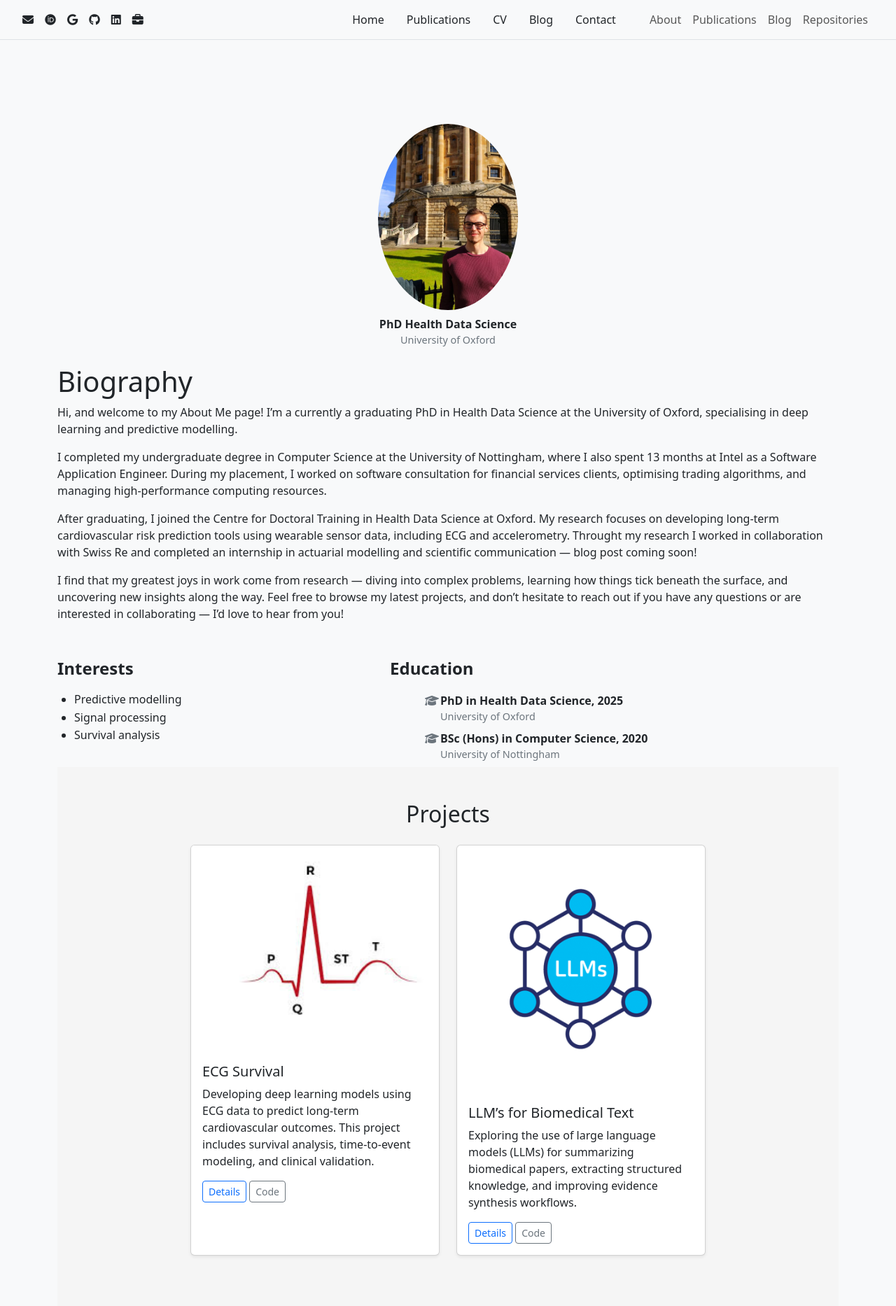
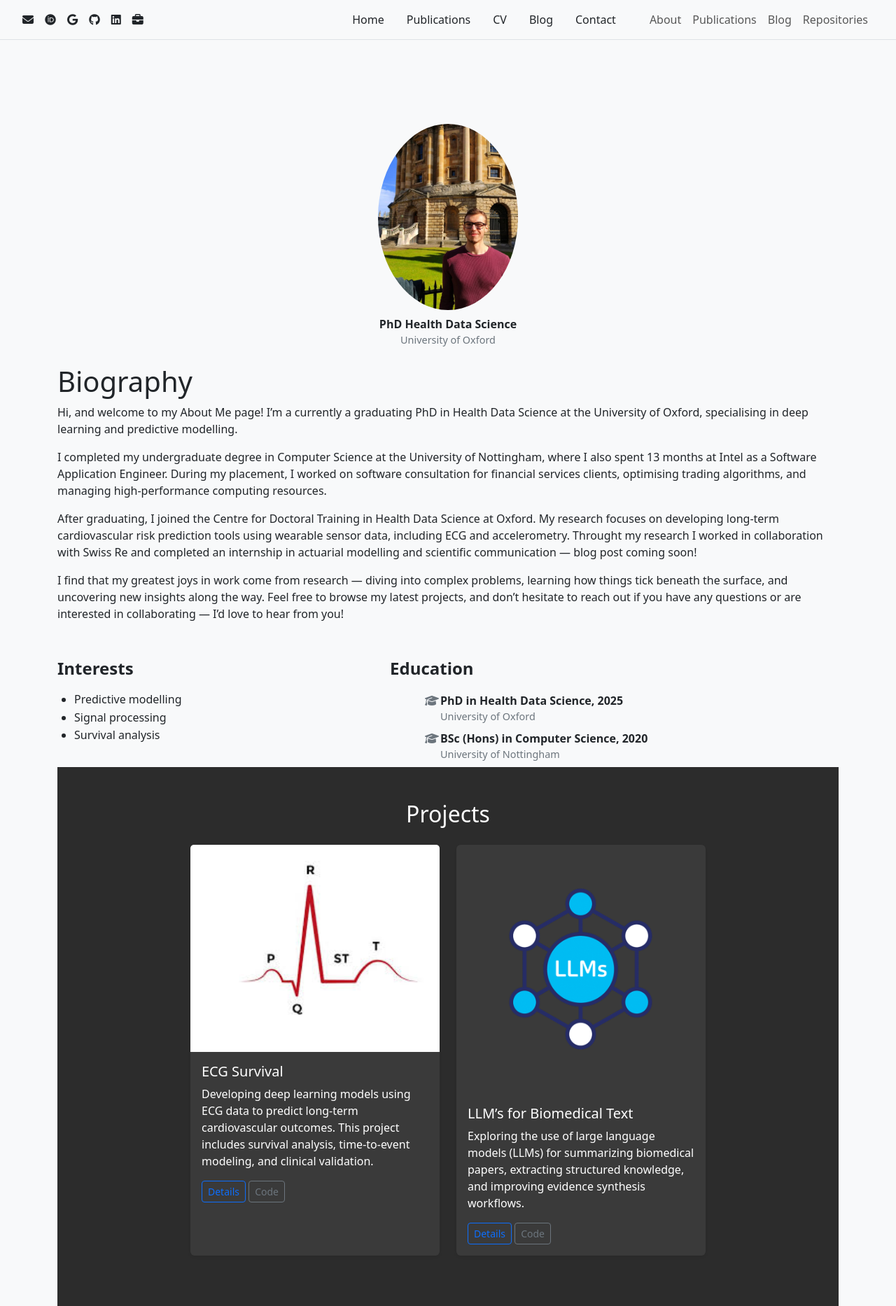
Before and after one commit to Ads98/Ads98.github.io, a Jekyll site: the page built from index.md, in a window 1280 px wide. Shown: the whole page at 70% size. Built offline with Jekyll 4.4.1, drawn with Linux system fonts in a browser that asks for light colours.

Commit message:
Ne wbackgroudn

```diff
--- a/assets/css/custom.css
+++ b/assets/css/custom.css
@@ -46,5 +46,12 @@
   }
 
   .projects-section {
-    background-color: #f5f5f5;  /* a soft gray */
+    background-color: #2c2c2c; /* Dark gray */
+    color: #f8f9fa; /* Optional: light text for contrast */
   }
+
+  .projects-section .card {
+    background-color: #3a3a3a;
+    color: #fff;
+    border: none;
+  }
--- a/index.md
+++ b/index.md
@@ -56,7 +56,7 @@ I find that my greatest joys in work come from research — diving into complex
 
 <!-- ✅ Projects Section -->
 <section class="projects-section py-5">
-  <h2 class="text-center mb-4">Projects</h2>
+  <h2 class="text-center mb-4 text-white">Projects</h2>
   <div class="row justify-content-center">
 
     <!-- ECG Survival Project -->
```
